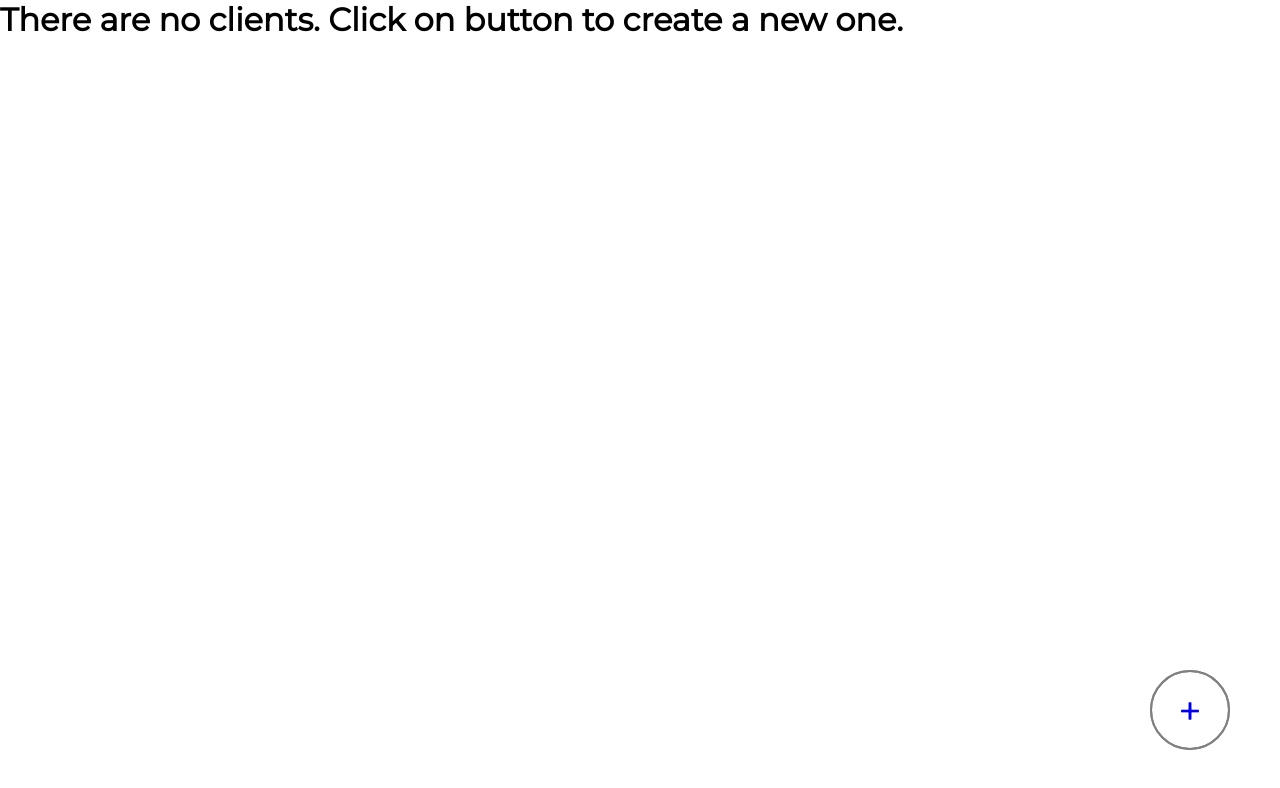
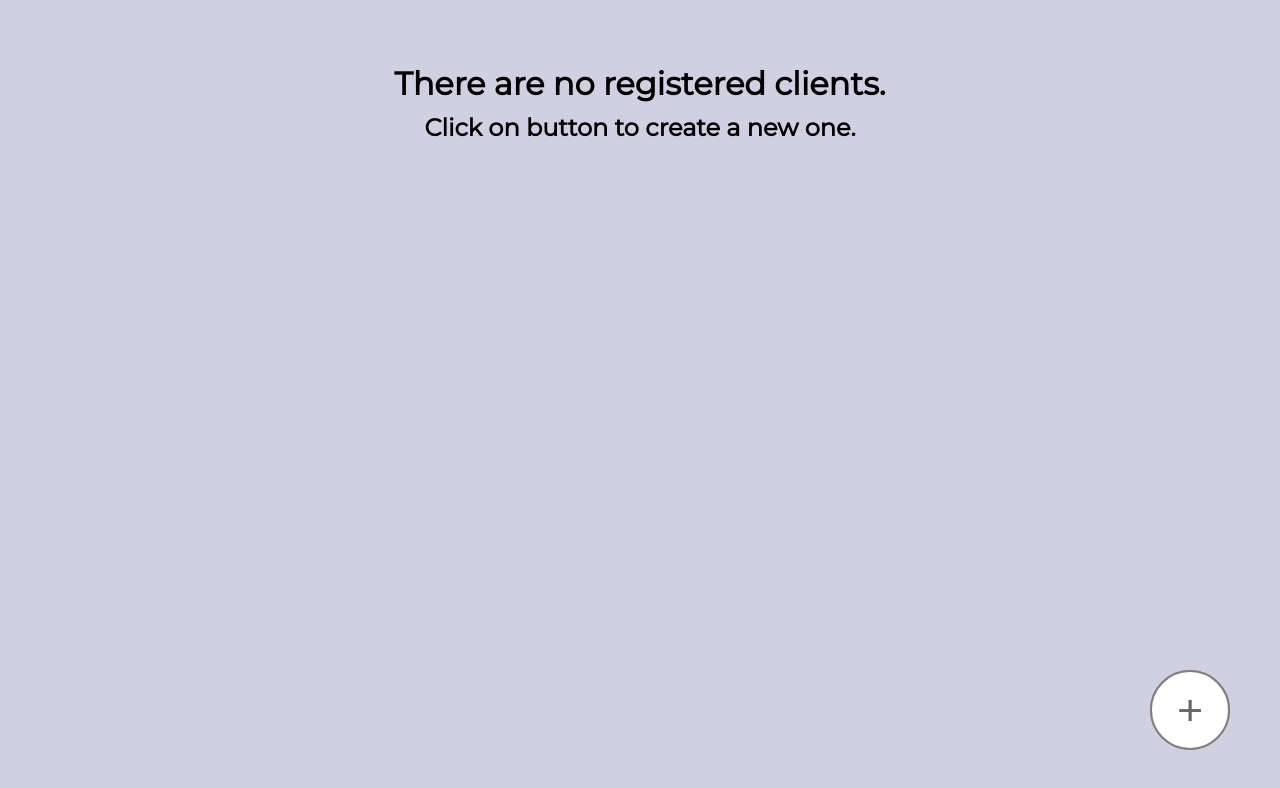
Before and after one commit to Sagramielgo/client-agenda, a React (Create React App) app: page /#/ in a window 1280 px wide. Shown: the top 788 px of the page. Built offline with nearby package versions, Linux system fonts and the light colour scheme.

Commit message:
create clientCard and layout styles

```diff
--- /dev/null
+++ b/src/components/ClientCard.js
@@ -0,0 +1,30 @@
+import { Link } from 'react-router-dom';
+import countryList from 'country-list';
+import '../styles/layout/clientCard.scss';
+
+function ClientCard(props) {
+  const countryName = countryList.getName(props.client.country);
+  return (
+    <article className="clientCard">
+      <h3 className="clientCard__name">{props.client.name}</h3>
+      <h3 className="clientCard__lastName">{props.client.lastName}</h3>
+      <h3 className="clientCard__email">✉ {props.client.email}</h3>
+      <h3 className="clientCard__country">{`Country: ${countryName}`}</h3>
+      <section className="btnSection">
+        <div className="btn">
+          <Link to={`/detail/${props.client.id}`}>Edit</Link>
+        </div>
+        <button
+          className="btn"
+          onClick={() => {
+            props.removeClient(props.client.id);
+          }}
+        >
+          🗑
+        </button>
+      </section>
+    </article>
+  );
+}
+
+export default ClientCard;
--- a/src/components/ClientList.js
+++ b/src/components/ClientList.js
@@ -1,6 +1,13 @@
-import { Link } from 'react-router-dom';
-import countryList from 'country-list';
+/* import { Link } from 'react-router-dom';
+//Libraries
+import countryList from 'country-list'; */
+
+//Components
 import ClientNew from './ClientNew';
+import ClientCard from './ClientCard';
+
+//Styles
+import '../styles/layout/clientList.scss';
 
 function ClientList(props) {
   const renderClientList = () => {
@@ -9,10 +16,17 @@ function ClientList(props) {
 
   const renderClientsItems = () => {
     return props.clients.map((client) => {
-      const countryName = countryList.getName(client.country);
+      /*  const countryName = countryList.getName(client.country); */
       return (
         <li key={client.id} className="table__client">
-          {client.name}
+          <ClientCard
+            client={client}
+            removeClient={() => {
+              props.removeClient(client.id);
+            }}
+          />
+
+          {/*  {client.name}
           {client.lastName}
           {client.email}
           <h3>{`Country: ${countryName}`}</h3>
@@ -28,7 +42,7 @@ function ClientList(props) {
             >
               Remove
             </button>
-          </section>
+          </section> */}
         </li>
       );
     });
@@ -37,7 +51,14 @@ function ClientList(props) {
   const renderNewClient = () => {
     return (
       <div className="listContainer">
-        <h1>There are no clients. Click on button to create a new one.</h1>
+        <header className="listContainer__header">
+          <h1 className="listContainer__header--title">
+            There are no registered clients.
+          </h1>
+          <h2 className="listContainer__header--title">
+            Click on button to create a new one.
+          </h2>
+        </header>
         <ClientNew />
       </div>
     );
--- a/src/components/ClientNew.js
+++ b/src/components/ClientNew.js
@@ -1,11 +1,13 @@
 import { Link } from 'react-router-dom';
-import '../styles/App.scss';
+import '../styles/layout/clientNew.scss';
 
 function ClientNew() {
   return (
     <footer className="footer">
-      <div className="btnNew">
-        <Link to="/detail/new">+</Link>
+      <div className="footer__btnNew">
+        <Link className="footer__btnNew--link" to="/detail/new">
+          +
+        </Link>
       </div>
     </footer>
   );
--- a/src/styles/App.scss
+++ b/src/styles/App.scss
@@ -1,49 +1,18 @@
-* {
-  margin: 0;
-  padding: 0;
-  box-sizing: border-box;
-  list-style: none;
-  text-decoration: none;
-  font-family: 'Montserrat', sans-serif;
-}
-//ClientNew
-.footer {
-  position: fixed;
-  bottom: 0;
-  right: 0;
-}
-.btnNew {
-  display: flex;
-  justify-content: center;
-  align-items: center;
-  margin: 50px;
-  width: 80px;
-  height: 80px;
-  border: 2px solid grey;
-  border-radius: 50%;
-  font-size: 40px;
-}
+@import './core/variables.scss';
 
-//clientList
-/* .listContainer {
-  margin: 5%;
-} */
-/* .clientList {
-  display: flex;
-} */
-/* .card {
+.card {
   width: 300px;
   display: flex;
   flex-direction: column;
   border: 2px solid grey;
   margin: 5px;
-} */
-/* .btn {
+}
+.btn {
   width: 100px;
   height: 40px;
   border: 2px solid grey;
   display: inline-block;
-} */
+}
 
 //ClientDetail
 .formContainer {
--- /dev/null
+++ b/src/styles/core/remFunction.scss
@@ -0,0 +1,4 @@
+$defaultFontSize: 16;
+@function rem($pixels) {
+  @return ($pixels / $defaultFontSize * 1rem);
+}
--- /dev/null
+++ b/src/styles/core/reset.scss
@@ -0,0 +1,8 @@
+* {
+  margin: 0;
+  padding: 0;
+  box-sizing: border-box;
+  list-style: none;
+  text-decoration: none;
+  font-family: 'Montserrat', sans-serif;
+}
--- /dev/null
+++ b/src/styles/core/variables.scss
@@ -0,0 +1,22 @@
+@import './remFunction.scss';
+@import './reset.scss';
+
+$brandColor-1: violet;
+$brandColor-2: #1c5ba3;
+$brandColor-3: cyan;
+$brandColor-4: aliceBlue;
+$paragraphColor: black;
+
+// display mixins
+
+@mixin tablet {
+  @media all and (min-width: 768px) {
+    @content;
+  }
+}
+
+@mixin desktop {
+  @media all and (min-width: 1200px) {
+    @content;
+  }
+}
--- a/src/styles/index.scss
+++ b/src/styles/index.scss
@@ -0,0 +1,8 @@
+body {
+  width: 100%;
+  height: 100vh;
+  background-color: rgb(208, 208, 224);
+  /*  background: url('../images/Universe.png') no-repeat center top;
+    background-size: cover;
+    background-attachment: fixed; */
+}
--- /dev/null
+++ b/src/styles/layout/clientList.scss
@@ -0,0 +1,17 @@
+@import '../core/variables.scss';
+.listContainer {
+  margin: 5%;
+
+  &__header {
+    width: 100%;
+
+    &--title {
+      text-align: center;
+      margin-top: rem(10);
+      /*   font-size: rem(20); */
+    }
+  }
+}
+.clientList {
+  display: flex;
+}
--- /dev/null
+++ b/src/styles/layout/clientNew.scss
@@ -0,0 +1,29 @@
+@import '../core/variables.scss';
+
+.footer {
+  position: fixed;
+  bottom: 0;
+  right: 0;
+
+  &__btnNew {
+    display: flex;
+    justify-content: center;
+    align-items: center;
+    margin: rem(50);
+    width: rem(80);
+    height: rem(80);
+    border: rem(2) solid grey;
+    border-radius: 50%;
+    font-size: rem(50);
+    color: grey;
+    background-color: white;
+    transition: all ease 0.5s;
+    &:hover {
+      transform: scale(1.1);
+    }
+
+    &--link {
+      color: rgb(105, 103, 103);
+    }
+  }
+}
```
Also changed, not shown: src/styles/layout/clientCard.scss (added), 1 other file (tests, documents, lock files or other folders).
